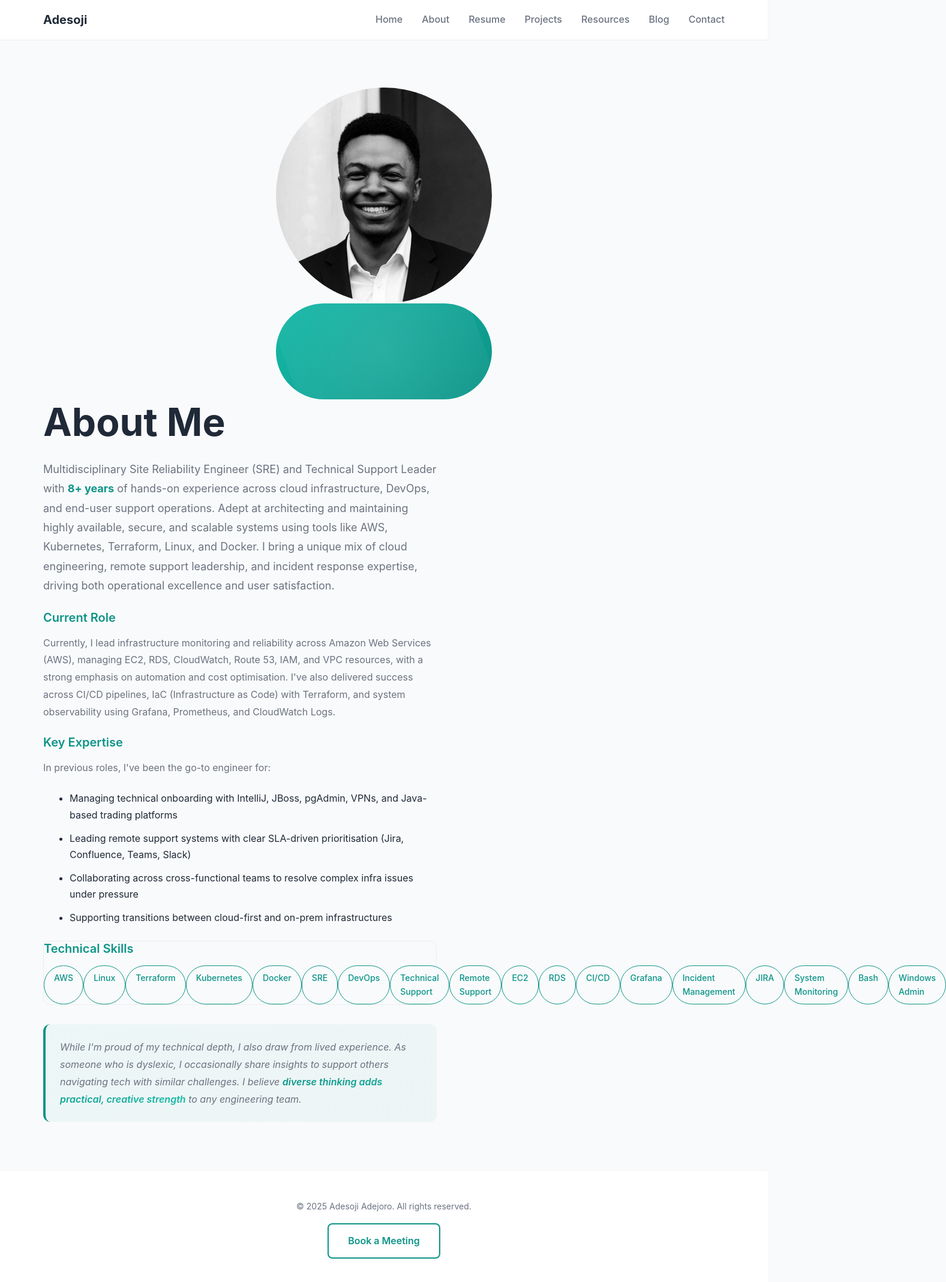
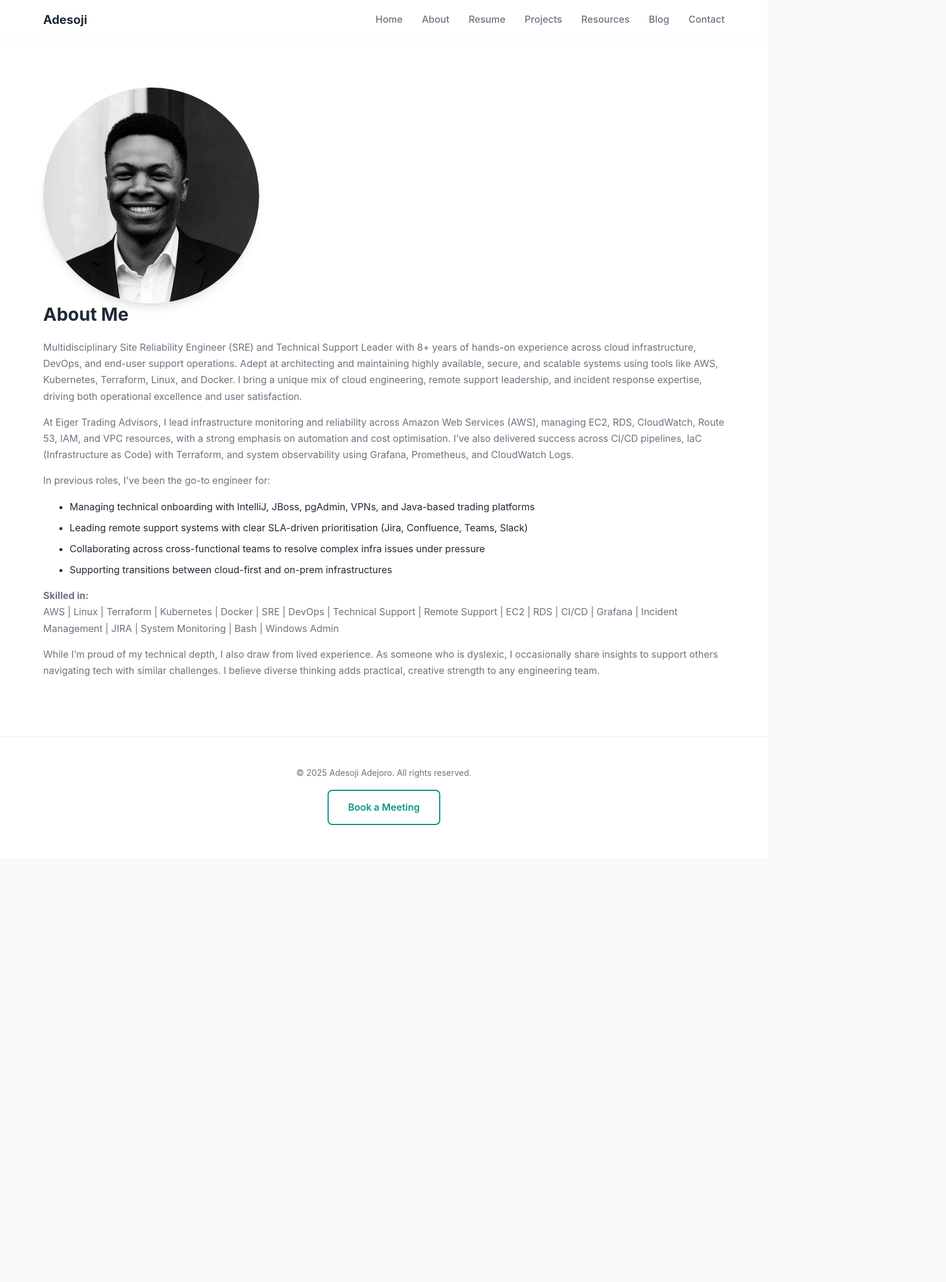
Before and after one commit to SojiJoro/adesoji-portfolio, a Next.js app: page /about in a window 1280 px wide. Shown: the top 2138 px of the page at 60% size, 1577 px wide, since content can reach past the window. After the commit the page ends 1431 px from the top, so only its background shows below. Built offline with nearby package versions, Linux system fonts and the light colour scheme.

Commit message:
Revert "About"
This reverts commit b5c6f8ba71c63eab0ee0632564104dd54184113a.

```diff
--- a/src/app/about/page.tsx
+++ b/src/app/about/page.tsx
@@ -10,68 +10,46 @@ export const metadata: Metadata = {
 
 export default function AboutPage() {
   return (
-    <main>
-      <section className="section">
-        <div className="container">
-          <div className="grid md:grid-cols-2 gap-12 items-start">
+    <section className="section bg-white">
+      <div className="container grid grid-cols-1 md:grid-cols-2 gap-12 items-start">
         {/* Profile Photo */}
-            <div className="flex-center" data-aos="fade-right">
-              <div className="relative">
+        <div data-aos="fade-right">
           <Image
             src="/images/profile.jpg"
             alt="Photo of Adesoji Adejoro"
             width={360}
             height={360}
-                  className="rounded-full shadow-xl"
-                  style={{ objectFit: 'cover' }}
+            className="rounded-full shadow-lg object-cover"
           />
-                {/* Optional decorative element */}
-                <div className="absolute -inset-4 bg-gradient-to-r from-teal-600 to-teal-700 rounded-full opacity-20 blur-xl -z-10"></div>
-              </div>
         </div>
 
         {/* Bio Content */}
-            <div className="prose-custom" data-aos="fade-left">
-              <h1 className="mb-6">About Me</h1>
-
-              <p className="text-lg mb-6">
-                Multidisciplinary Site Reliability Engineer (SRE) and Technical Support Leader with <strong className="text-primary">8+ years</strong> of hands-on experience across cloud infrastructure, DevOps, and end-user support operations. Adept at architecting and maintaining highly available, secure, and scalable systems using tools like AWS, Kubernetes, Terraform, Linux, and Docker. I bring a unique mix of cloud engineering, remote support leadership, and incident response expertise, driving both operational excellence and user satisfaction.
+        <div className="space-y-6" data-aos="fade-left">
+          <h2 className="text-3xl font-bold">About Me</h2>
+          <p>
+            Multidisciplinary Site Reliability Engineer (SRE) and Technical Support Leader with 8+ years of hands-on experience across cloud infrastructure, DevOps, and end-user support operations. Adept at architecting and maintaining highly available, secure, and scalable systems using tools like AWS, Kubernetes, Terraform, Linux, and Docker. I bring a unique mix of cloud engineering, remote support leadership, and incident response expertise, driving both operational excellence and user satisfaction.
           </p>
-
-              <h3 className="mt-8 mb-4">Current Role</h3>
           <p>
-                Currently, I lead infrastructure monitoring and reliability across Amazon Web Services (AWS), managing EC2, RDS, CloudWatch, Route 53, IAM, and VPC resources, with a strong emphasis on automation and cost optimisation. I've also delivered success across CI/CD pipelines, IaC (Infrastructure as Code) with Terraform, and system observability using Grafana, Prometheus, and CloudWatch Logs.
+            At Eiger Trading Advisors, I lead infrastructure monitoring and reliability across Amazon Web Services (AWS), managing EC2, RDS, CloudWatch, Route 53, IAM, and VPC resources, with a strong emphasis on automation and cost optimisation. I’ve also delivered success across CI/CD pipelines, IaC (Infrastructure as Code) with Terraform, and system observability using Grafana, Prometheus, and CloudWatch Logs.
           </p>
-
-              <h3 className="mt-8 mb-4">Key Expertise</h3>
-              <p>In previous roles, I've been the go-to engineer for:</p>
-              <ul className="list-disc pl-5 mb-6">
+          <p>
+            In previous roles, I’ve been the go-to engineer for:
+          </p>
+          <ul className="list-disc pl-5 space-y-2">
             <li>Managing technical onboarding with IntelliJ, JBoss, pgAdmin, VPNs, and Java-based trading platforms</li>
             <li>Leading remote support systems with clear SLA-driven prioritisation (Jira, Confluence, Teams, Slack)</li>
             <li>Collaborating across cross-functional teams to resolve complex infra issues under pressure</li>
             <li>Supporting transitions between cloud-first and on-prem infrastructures</li>
           </ul>
-
-              <div className="skills-section bg-gray-50 p-6 rounded-lg mb-6">
-                <h3 className="mt-0 mb-4">Technical Skills</h3>
-                <div className="flex flex-wrap gap-2">
-                  {['AWS', 'Linux', 'Terraform', 'Kubernetes', 'Docker', 'SRE', 'DevOps', 'Technical Support', 'Remote Support', 'EC2', 'RDS', 'CI/CD', 'Grafana', 'Incident Management', 'JIRA', 'System Monitoring', 'Bash', 'Windows Admin'].map((skill) => (
-                    <span key={skill} className="skill-tag">
-                      {skill}
-                    </span>
-                  ))}
-                </div>
-              </div>
-
-              <div className="personal-note">
           <p>
-                  While I'm proud of my technical depth, I also draw from lived experience. As someone who is dyslexic, I occasionally share insights to support others navigating tech with similar challenges. I believe <span className="text-gradient font-semibold">diverse thinking adds practical, creative strength</span> to any engineering team.
+            <strong>Skilled in:</strong><br/>
+            AWS | Linux | Terraform | Kubernetes | Docker | SRE | DevOps | Technical Support | Remote Support | EC2 | RDS | CI/CD | Grafana | Incident Management | JIRA | System Monitoring | Bash | Windows Admin
+          </p>
+          <p>
+            While I’m proud of my technical depth, I also draw from lived experience. As someone who is dyslexic, I occasionally share insights to support others navigating tech with similar challenges. I believe diverse thinking adds practical, creative strength to any engineering team.
           </p>
         </div>
       </div>
-          </div>
-        </div>
     </section>
-    </main>
   )
 }
```
Lines whose indentation alone changed are shown as unchanged.
